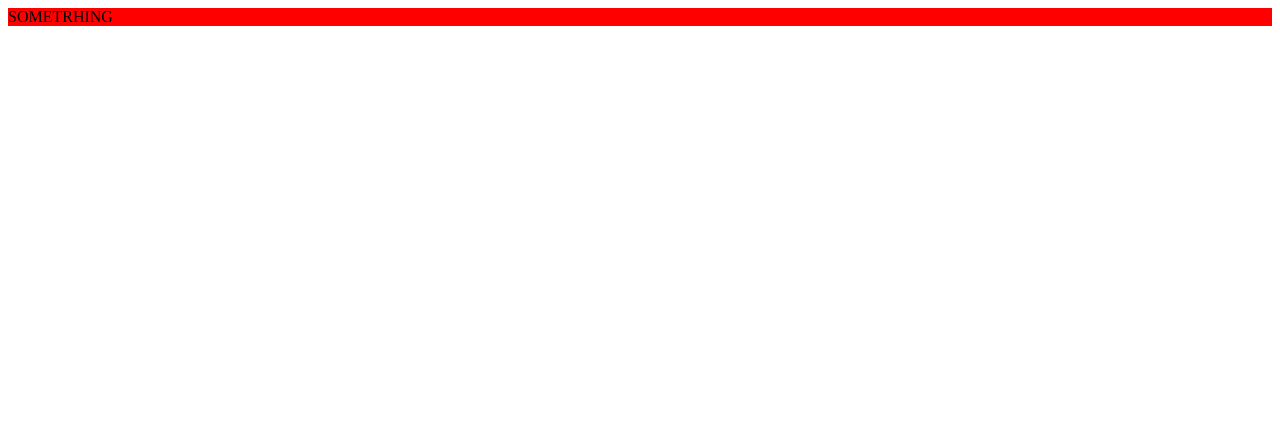
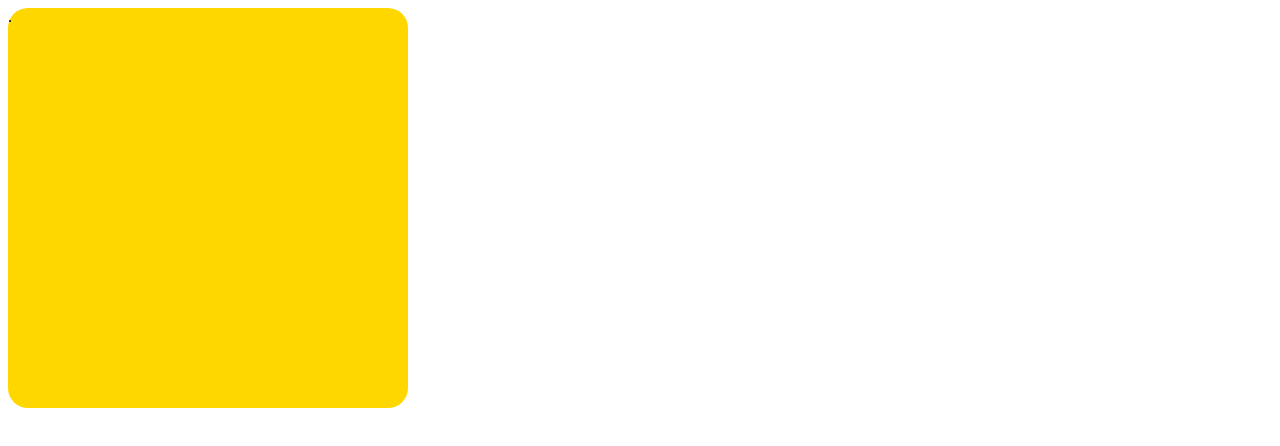
Before and after one commit to MissaelOrtiz/random-color-lab, a React app: page / in a window 1280 px wide. Shown: the top 446 px of the page. Built offline with nearby package versions, Linux system fonts and the light colour scheme.

Commit message:
added working interval counter, colors change!!!!!!

```diff
--- a/src/components/Display.jsx
+++ b/src/components/Display.jsx
@@ -2,7 +2,12 @@ import React from 'react';
 import PropTypes from 'prop-types';
 
 const Display = ({ color }) => {
-  return <div style={{ background: color }}>SOMETRHING</div>;
+  return <div style={{
+    background: color,
+    height: 400,
+    width: 400,
+    borderRadius: 20
+  }}>.</div>;
 };
 
 Display.propTypes = {
--- a/src/containers/RandomColor.jsx
+++ b/src/containers/RandomColor.jsx
@@ -3,12 +3,31 @@ import Display from '../components/Display';
 
 export default class RandomColor extends Component {
     state = {
-      color: 'red'
+      color: 'beige'
     }
 
+    doRandomColorChange = () => {
+      const colors = ['red',
+        'blue',
+        'yellow',
+        'gray',
+        'black',
+        'magenta',
+        'maroon',
+        'mint',
+        'aqua',
+        'gold',
+        'beige'];
+      const randomColorIndex = Math.floor(Math.random() * colors.length);
+      this.setState({ color: colors[randomColorIndex] });
+    }
 
+    componentDidMount() {
+      setInterval(() => this.doRandomColorChange(), 1000);
+    }
 
     render() {
+
       return (
         <Display color={this.state.color} />
       );
```
